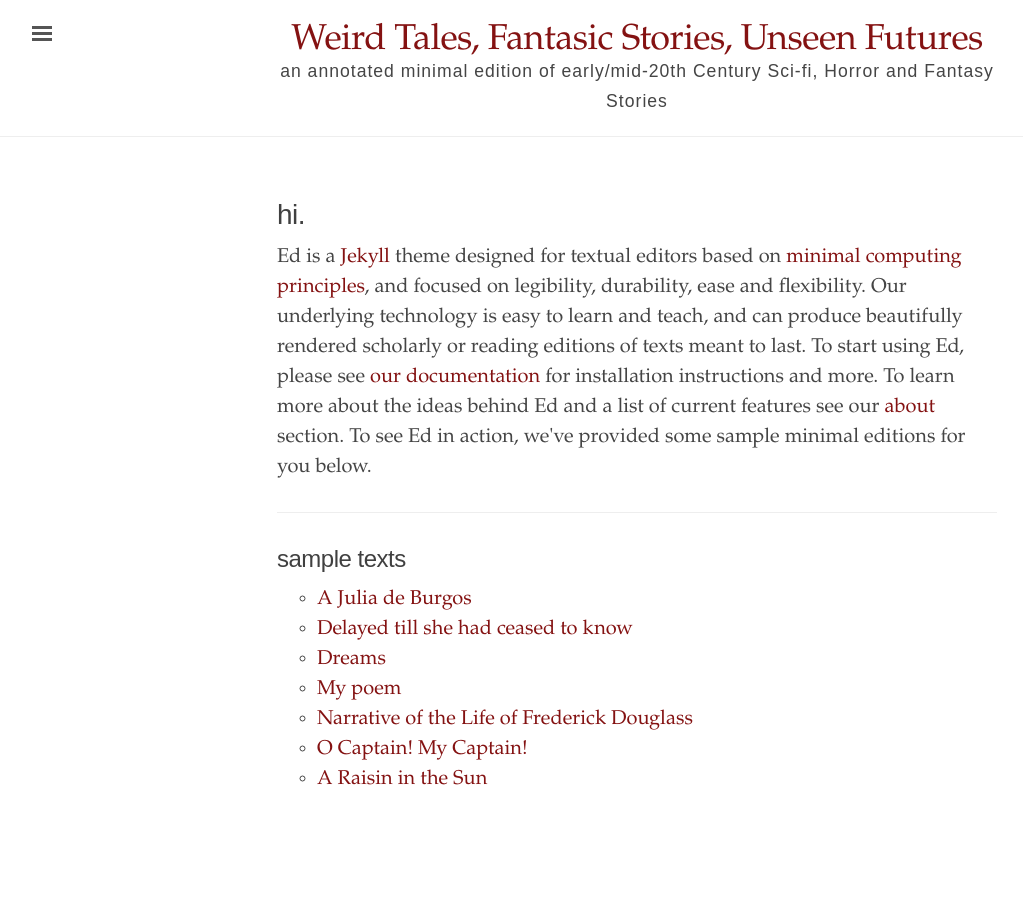
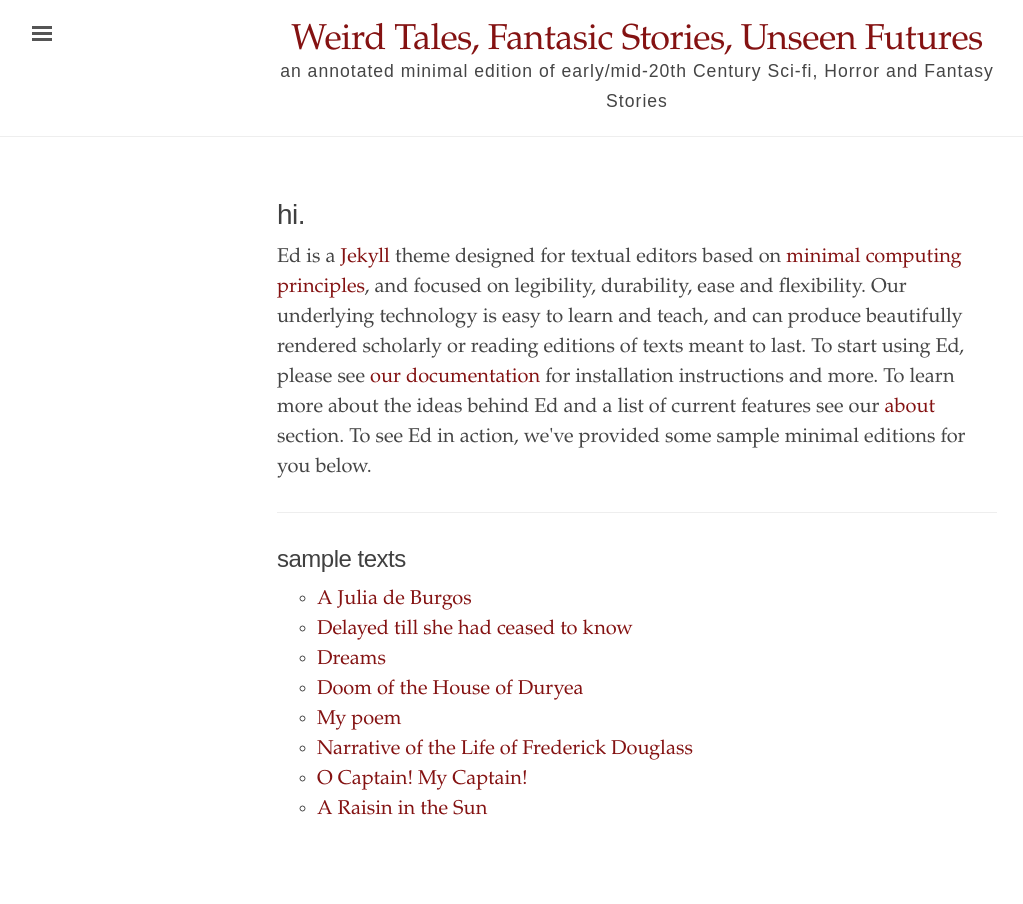
Before and after one commit to parisa9/dig-ed, a Jekyll site: the page built from index.html, in a window 1280 px wide. Shown: the whole page, without its empty margins (3-1026 px from the left). Built offline with Jekyll 4.4.1, drawn with Linux system fonts in a browser that asks for light colours.

Commit message:
Update mdhod.md

```diff
--- a/_texts/mdhod.md
+++ b/_texts/mdhod.md
@@ -1,7 +1,14 @@
-
+---
+layout: narrative
+title: "Doom of the House of Duryea"
+author: earl peirce jr
+editor: paul owen
+rights: public domain
+source: gutinburg
+publication-date: 1936
+---
 Doom of the House of Duryea
 
-By EARL PEIRCE, JR.
 
 
 Arthur Duryea, a young, handsome man, came to meet his father for the
```
